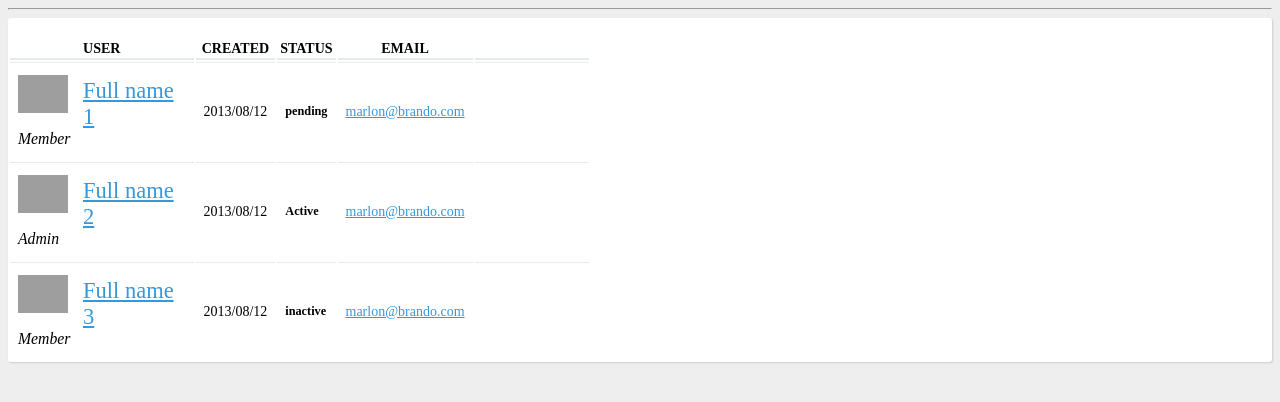
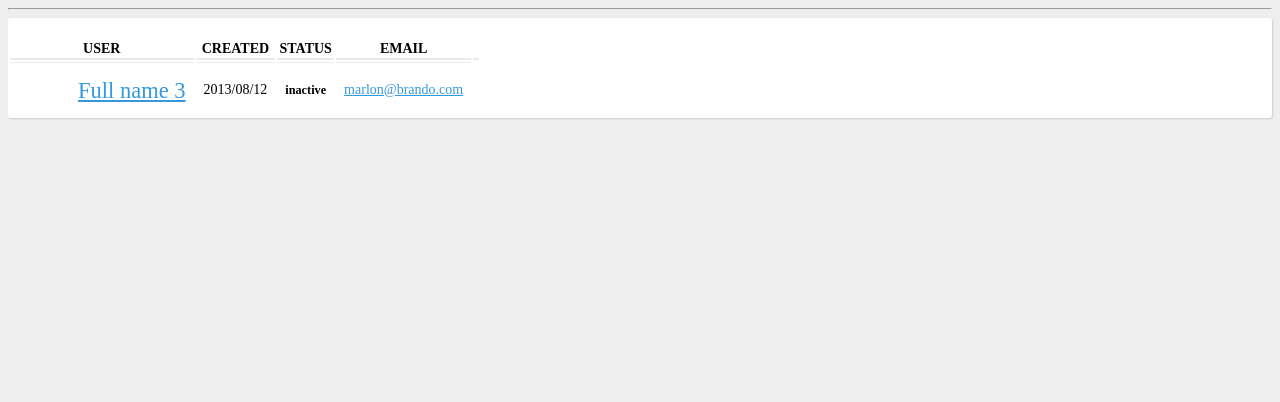
Before and after one commit to emirhansesigur/Php-website, a PHP site: page /-filmlistele.html in a window 1280 px wide. Shown: the top 402 px of the page. Run offline with PHP 8.4, Linux system fonts and the light colour scheme; grey boxes are pictures that could not be loaded.

```diff
--- a/-filmlistele.html
+++ b/-filmlistele.html
@@ -1,10 +1,20 @@
+<!DOCTYPE html>
+<html>
+
+<head>
+    <meta charset="UTF-8">
+    <meta http-equiv="X-UA-Compatible" content="IE=edge">
+    <meta name="viewport" content="width=device-width, initial-scale=1.0">
+    <title>Document</title>
+</head>
+
+<body>
+
     <link rel="stylesheet" type="text/css" href="./-css.css">
     <hr>
-<div class="container bootstrap snippets bootdey">
-    <div class="row">
-        <div class="col-lg-12">
+
+
     <div class="main-box no-header clearfix">
-                <div class="main-box-body clearfix">
         <div class="table-responsive">
             <table class="table user-list">
                 <thead>
@@ -16,114 +26,34 @@
                         <th>&nbsp;</th>
                     </tr>
                 </thead>
+
                 <tbody>
                     <tr>
                         <td>
-                                        <img src="https://bootdey.com/img/Content/user_1.jpg" alt="">
-                                        <a href="#" class="user-link">Full name 1</a>
-                                        <span class="user-subhead">Member</span>
+                            <a href="#" class="user-link">Full name 3</a>
                         </td>
+
                         <td>2013/08/12</td>
+
                         <td class="text-center">
-                                        <span class="label label-default">pending</span>
+                            <span class="label label-danger">inactive</span>
                         </td>
+
                         <td>
                             <a href="#">marlon@brando.com</a>
                         </td>
-                                    <td style="width: 20%;">
-                                        <a href="#" class="table-link text-warning">
-                                            <span class="fa-stack">
-                                                <i class="fa fa-square fa-stack-2x"></i>
-                                                <i class="fa fa-search-plus fa-stack-1x fa-inverse"></i>
-                                            </span>
-                                        </a>
-                                        <a href="#" class="table-link text-info">
-                                            <span class="fa-stack">
-                                                <i class="fa fa-square fa-stack-2x"></i>
-                                                <i class="fa fa-pencil fa-stack-1x fa-inverse"></i>
-                                            </span>
-                                        </a>
-                                        <a href="#" class="table-link danger">
-                                            <span class="fa-stack">
-                                                <i class="fa fa-square fa-stack-2x"></i>
-                                                <i class="fa fa-trash-o fa-stack-1x fa-inverse"></i>
-                                            </span>
-                                        </a>
-                                    </td>
                     </tr>
-                                <tr>
-                                    <td>
-                                        <img src="https://bootdey.com/img/Content/user_3.jpg" alt="">
-                                        <a href="#" class="user-link">Full name 2</a>
-                                        <span class="user-subhead">Admin</span>
-                                    </td>
-                                    <td>2013/08/12</td>
-                                    <td class="text-center">
-                                        <span class="label label-success">Active</span>
-                                    </td>
-                                    <td>
-                                        <a href="#">marlon@brando.com</a>
-                                    </td>
-                                    <td style="width: 20%;">
-                                        <a href="#" class="table-link  text-warning">
-                                            <span class="fa-stack">
-                                                <i class="fa fa-square fa-stack-2x"></i>
-                                                <i class="fa fa-search-plus fa-stack-1x fa-inverse"></i>
-                                            </span>
-                                        </a>
-                                        <a href="#" class="table-link  text-info">
-                                            <span class="fa-stack">
-                                                <i class="fa fa-square fa-stack-2x"></i>
-                                                <i class="fa fa-pencil fa-stack-1x fa-inverse"></i>
-                                            </span>
-                                        </a>
-                                        <a href="#" class="table-link danger">
-                                            <span class="fa-stack">
-                                                <i class="fa fa-square fa-stack-2x"></i>
-                                                <i class="fa fa-trash-o fa-stack-1x fa-inverse"></i>
-                                            </span>
-                                        </a>
-                                    </td>
-                                </tr>
-                                <tr>
-                                    <td>
-                                        <img src="https://bootdey.com/img/Content/user_2.jpg" alt="">
-                                        <a href="#" class="user-link">Full name 3</a>
-                                        <span class="user-subhead">Member</span>
-                                    </td>
-                                    <td>2013/08/12</td>
-                                    <td class="text-center">
-                                        <span class="label label-danger">inactive</span>
-                                    </td>
-                                    <td>
-                                        <a href="#">marlon@brando.com</a>
-                                    </td>
-                                    <td style="width: 20%;">
-                                        <a href="#" class="table-link  text-warning">
-                                            <span class="fa-stack">
-                                                <i class="fa fa-square fa-stack-2x"></i>
-                                                <i class="fa fa-search-plus fa-stack-1x fa-inverse"></i>
-                                            </span>
-                                        </a>
-                                        <a href="#" class="table-link  text-info">
-                                            <span class="fa-stack">
-                                                <i class="fa fa-square fa-stack-2x"></i>
-                                                <i class="fa fa-pencil fa-stack-1x fa-inverse"></i>
-                                            </span>
-                                        </a>
-                                        <a href="#" class="table-link danger">
-                                            <span class="fa-stack">
-                                                <i class="fa fa-square fa-stack-2x"></i>
-                                                <i class="fa fa-trash-o fa-stack-1x fa-inverse"></i>
-                                            </span>
-                                        </a>
-                                    </td>
-                                </tr>
+
                 </tbody>
+
             </table>
         </div>
+
     </div>
-            </div>
-        </div>
-    </div>
-</div>
+
+
+
+
+</body>
+
+</html>
--- a/cikisyap.php
+++ b/cikisyap.php
@@ -1,6 +1,7 @@
 <?php
+include("mysqlbaglan.php");
 
-include("mysqlbaglan.php");
+session_start();
 
 session_destroy();
 
--- a/filmedit.php
+++ b/filmedit.php
@@ -24,9 +24,6 @@
     echo "Oyuncular  :$oyuncular</br>";
     echo "PUAN da YAZDIRRRRR";
 
-    // $sql = "UPDATE memurlar " .
-    // "SET ad='$ad',soyad='$soyad',birim='$birim',maas='$maas' " .
-    // "WHERE memur_id=" . $_GET['id'];
 
     //guncellemek icin sorguyu ayarlıyoruz.
     $sql = "UPDATE film " .
--- a/mysqlbaglan.php
+++ b/mysqlbaglan.php
@@ -12,5 +12,5 @@ if (!$baglanti) {
     exit;
 }
 
-echo "MySQL sunucuya baglanti kuruldu.</br>";
+// echo "MySQL sunucuya baglanti kuruldu.</br>";
 ?>
```
Also changed, not shown: -filmlistele2.php (added, +147 -0 lines), filmeditsayfasi.php (+9 -0 lines), filmkaydet.php (+16 -6 lines), filmkayitformu.php (+31 -3 lines), filmlistele.php (+58 -3 lines), girisyapsayfasi.php (+9 -17 lines), indexx.php (+6 -5 lines), kullanicikayitformu.php (+29 -3 lines), -sil-girisyap.php (renamed from girisyap.php). Lines whose indentation alone changed are shown as unchanged.
